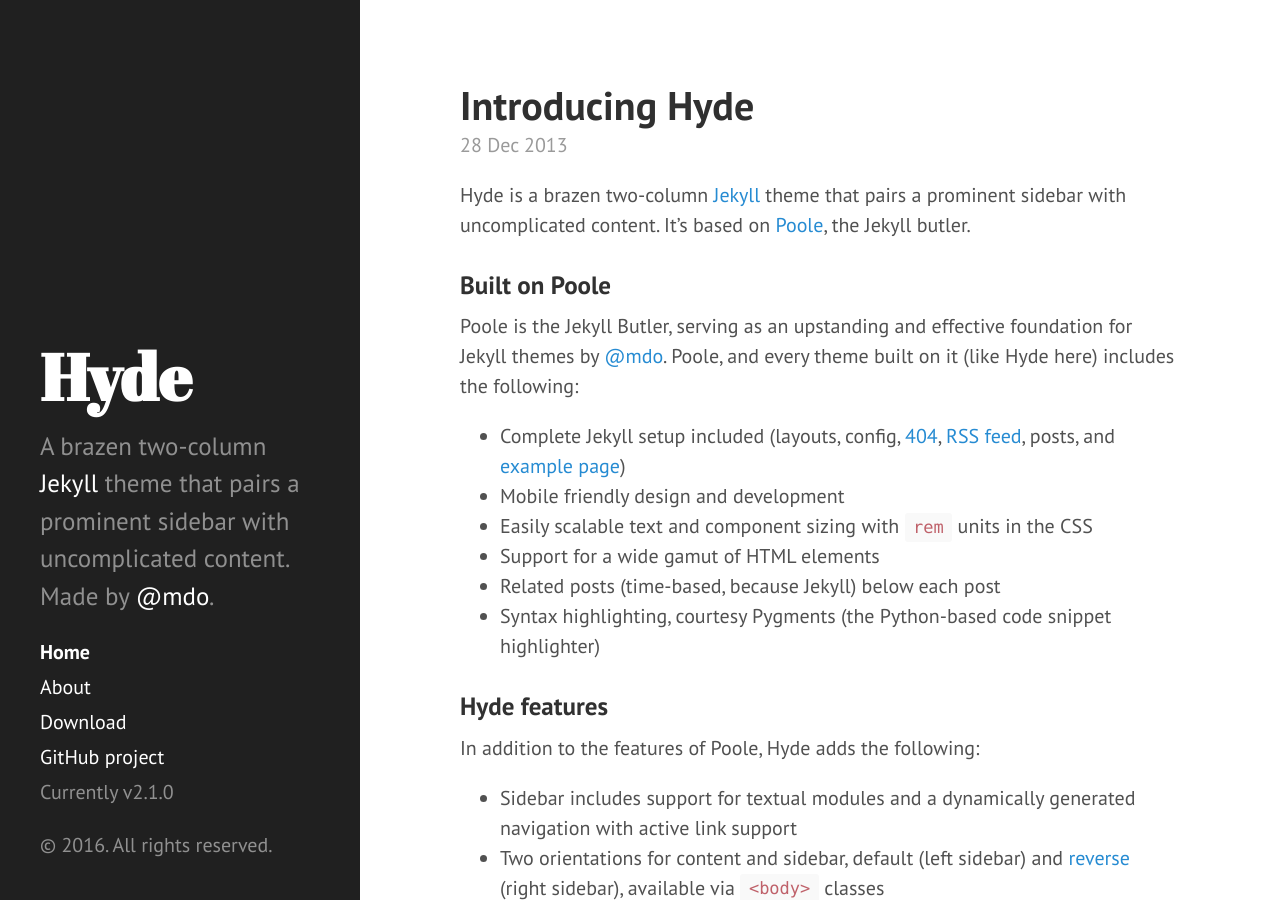
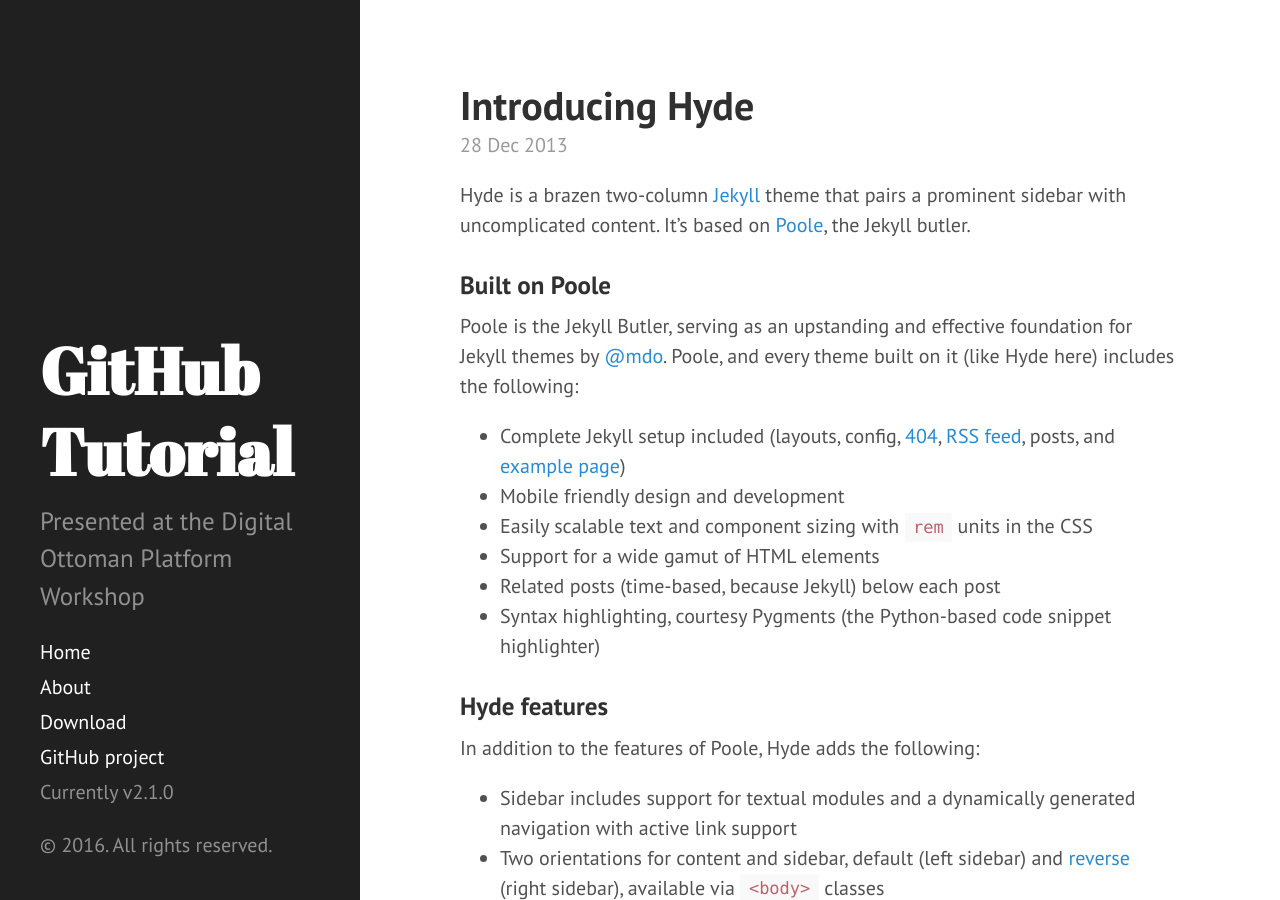
Before and after one commit to polczynskim/github_tutorial, a Jekyll site: the page built from index.html, in a window 1280 px wide and 900 px high. Built offline with Jekyll 4.4.1, drawn with Linux system fonts in a browser that asks for light colours; Markdown is read by kramdown in place of the engine named in the settings; the list of posts is cut into pages by our own code.

Commit message:
switched up config

```diff
--- a/_config.yml
+++ b/_config.yml
@@ -7,20 +7,14 @@
 relative_permalinks: true
 
 # Setup
-title:            Hyde
-tagline:          'A Jekyll theme'
-description:      'A brazen two-column <a href="http://jekyllrb.com" target="_blank">Jekyll</a> theme that pairs a prominent sidebar with uncomplicated content. Made by <a href="https://twitter.com/mdo" target="_blank">@mdo</a>.'
-url:              http://hyde.getpoole.com
-baseurl:          /
+title:            GitHub Tutorial
+tagline:          'An introduction'
+description:      'Presented at the Digital Ottoman Platform Workshop'
 
 author:
-  name:           'Mark Otto'
-  url:            https://twitter.com/mdo
+  name:           'Jeremy Guillette'
 
 paginate:         5
 
 # Custom vars
 version:          2.1.0
-
-github:
-  repo:           https://github.com/poole/hyde
```
